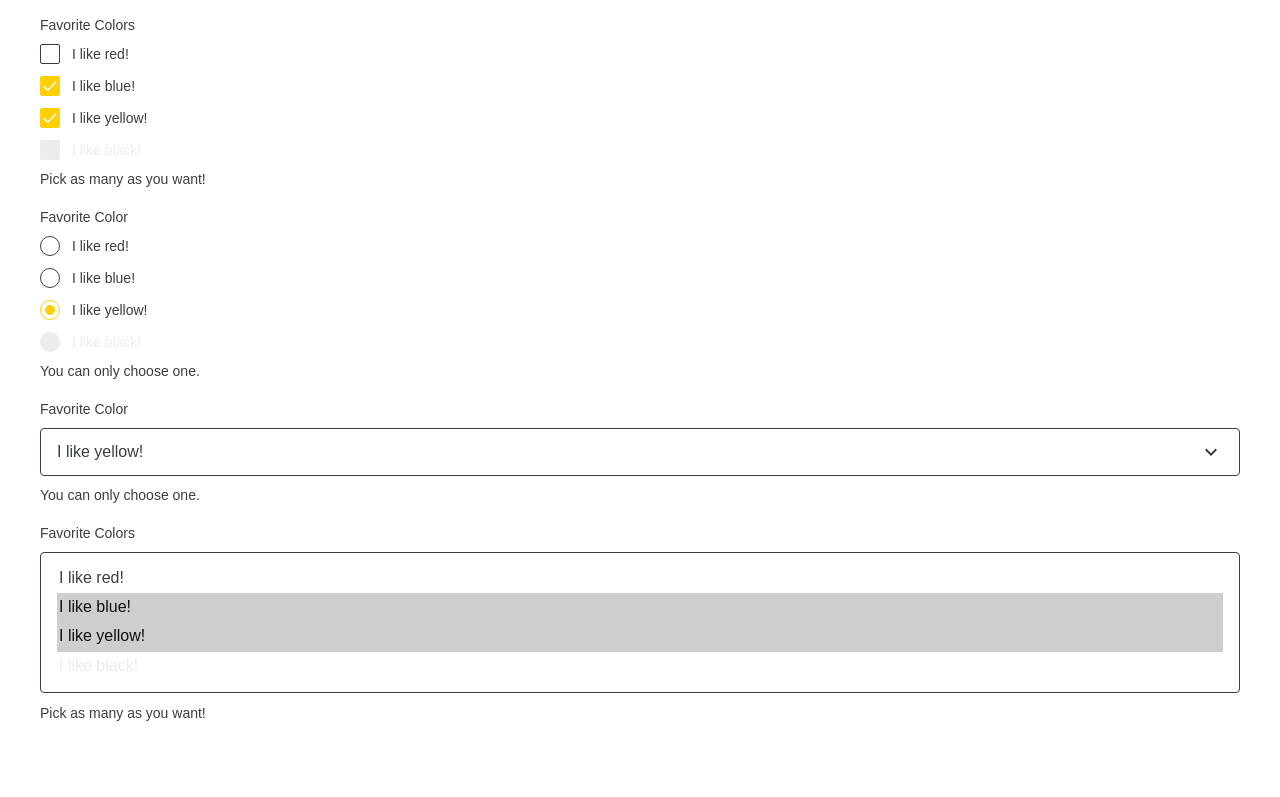
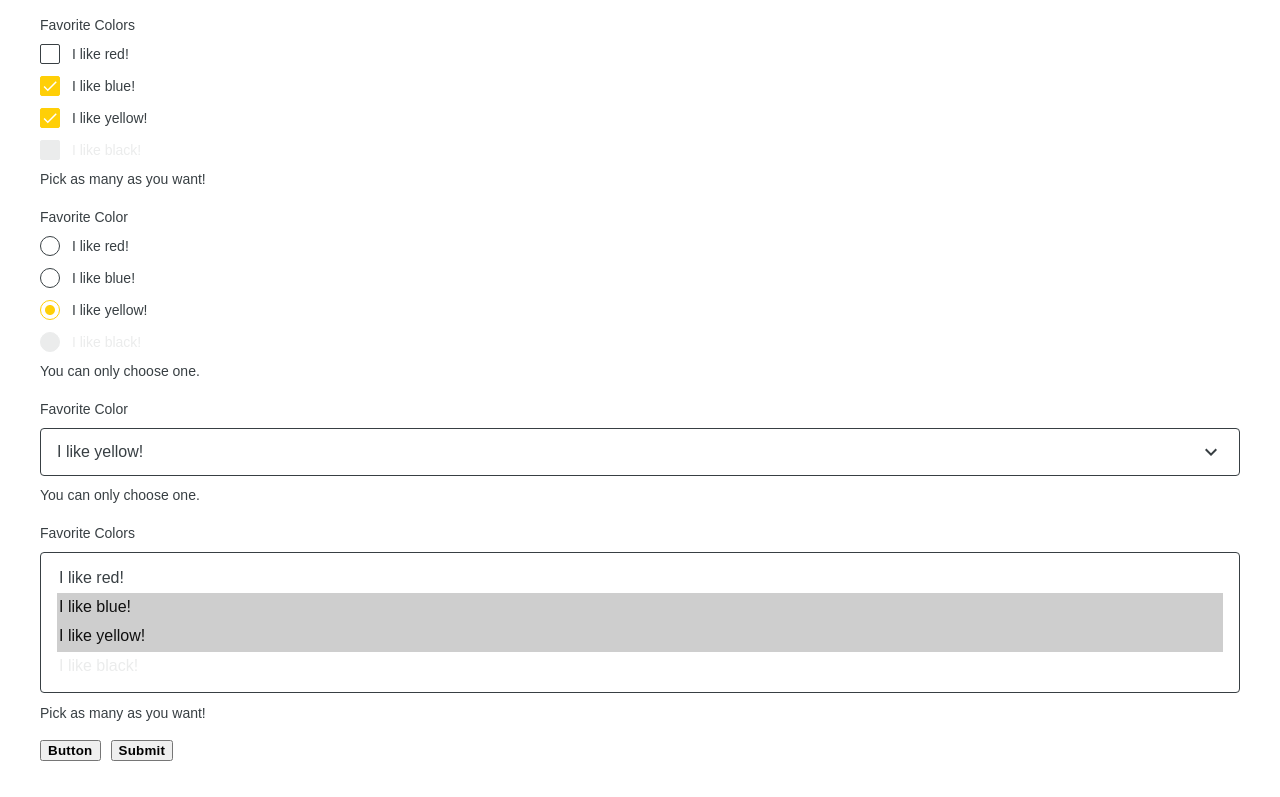
Before and after one commit to CruGlobal/cru-content-designs, a React (Create React App) app in the folder give/: page /form in a window 1280 px wide. Shown: the part 950-1747 px from the top of the page. Before the commit the page ends 1690 px from the top, so only its background shows below. Built offline with nearby package versions, Linux system fonts and the light colour scheme.

Commit message:
Form button

```diff
--- /dev/null
+++ b/give/src/components/Form/Button/Button.js
@@ -0,0 +1,41 @@
+// Based on v2
+// https://www.aemcomponents.dev/content/core-components-examples/library/core-form/form-button.html
+// https://github.com/adobe/aem-core-wcm-components/blob/main/content/src/content/jcr_root/apps/core/wcm/components/form/button/v2/button/button.html
+
+import { ComponentWrapper } from "../../shared";
+
+export const Button = ({
+  className = "", // string
+  type = "button", // string - "button" | "submit"
+  title = "", // string
+  name = "", // string
+  value = "", // string
+  id = "", // string
+}) => {
+  const types = ["button", "submit"];
+
+  if (!types.includes(type)) return null;
+
+  return (
+    <ComponentWrapper type="button" className={className} hideInner>
+      <button
+        type={type}
+        id={id ? id : null}
+        className="cmp-form-button"
+        name={name ? name : null}
+        value={value ? value : null}
+      >
+        {title ? title : type === "button" ? "Button" : "Submit"}
+      </button>
+    </ComponentWrapper>
+  );
+};
+
+export const ButtonExamples = () => {
+  return (
+    <>
+      <Button />
+      <Button type="submit" />
+    </>
+  );
+};
--- a/give/src/components/Form/Form.js
+++ b/give/src/components/Form/Form.js
@@ -4,6 +4,7 @@
 import { ComponentWrapper } from "../shared";
 import { TextExamples } from "./Text/Text";
 import { OptionsExamples } from "./Options/Options";
+import { ButtonExamples } from "./Button/Button";
 
 export const Form = ({
   className = "", // string
@@ -56,6 +57,7 @@ export const FormExamples = () => {
         <Errors />
         <TextExamples />
         <OptionsExamples />
+        <ButtonExamples />
       </Form>
       {/* <Form underline>
         <TextExamples />
```
